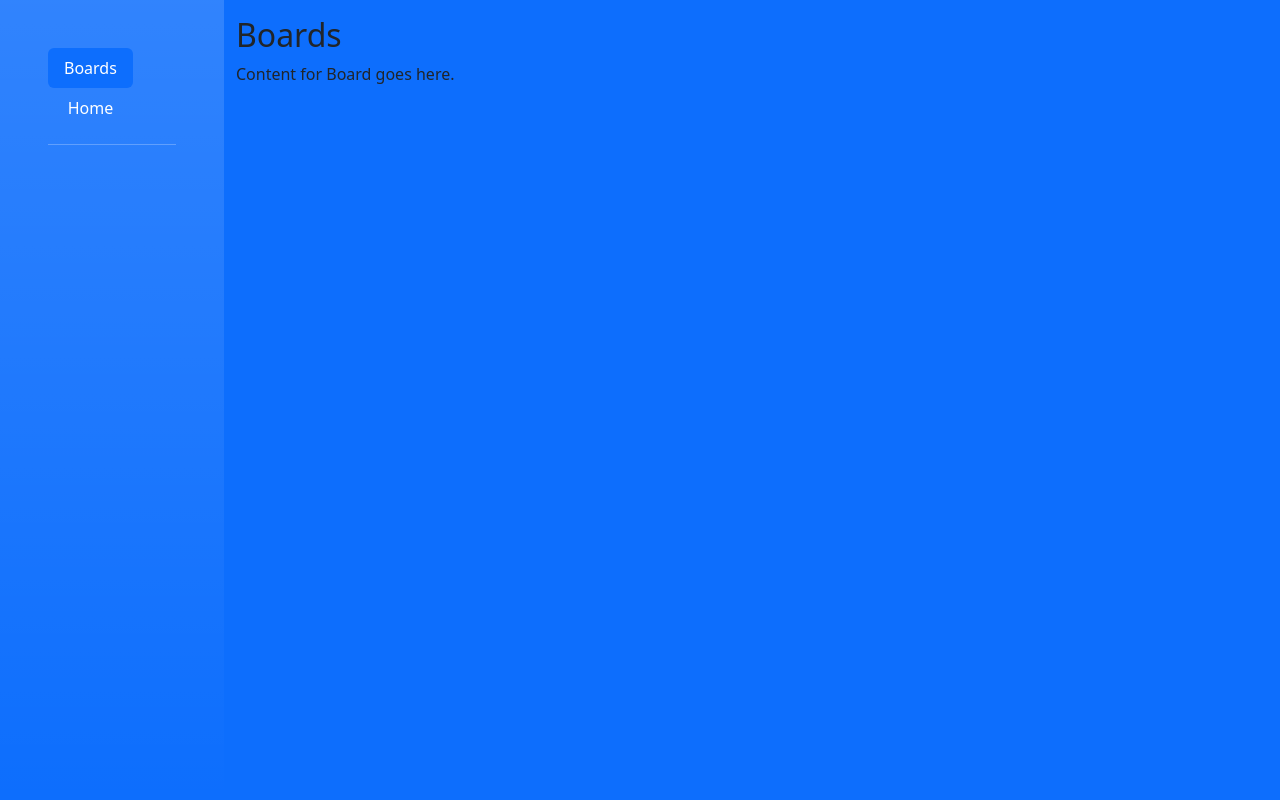
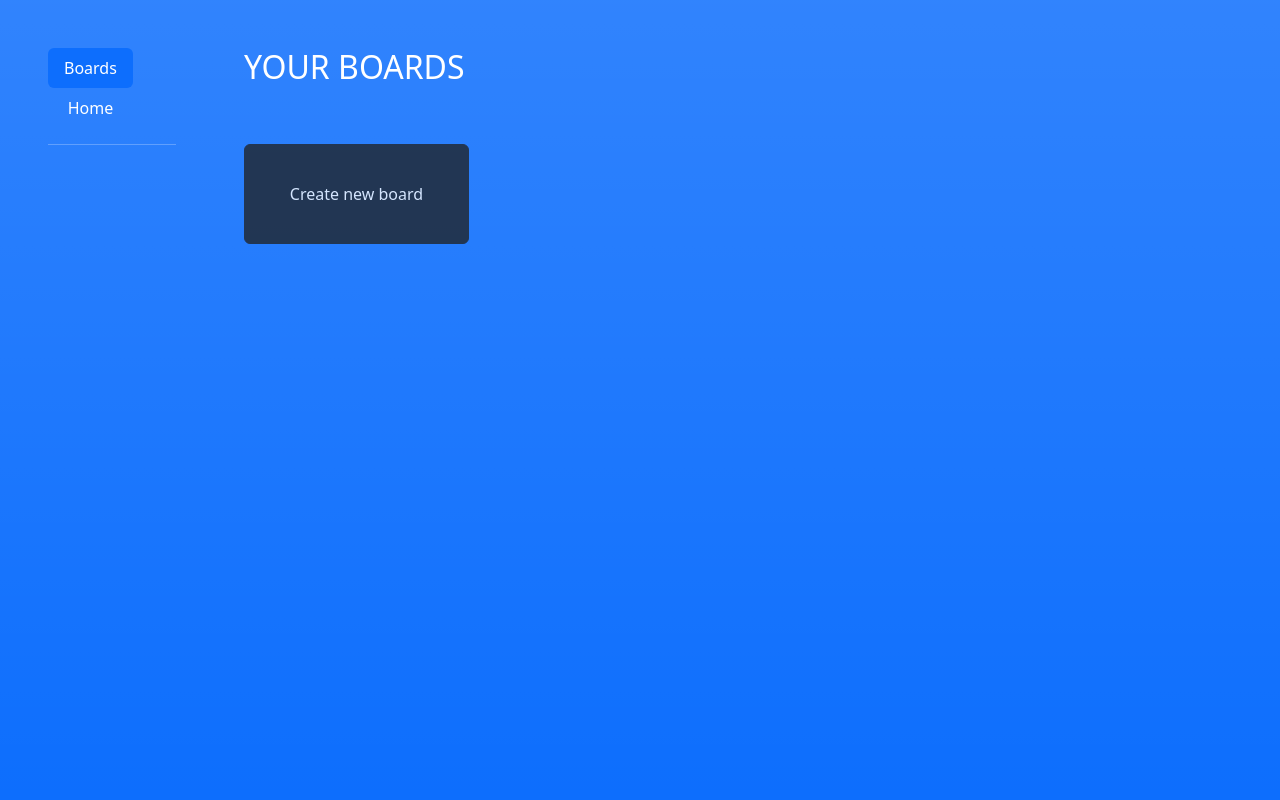
Before and after one commit to KedithJW/COSC213-Project, a PHP site: page / in a window 1280 px wide. Shown: the part 56-856 px from the top of the page. Run offline with PHP 8.4, Linux system fonts and the light colour scheme.

Commit message:
Update index.php

```diff
--- a/public/index.php
+++ b/public/index.php
@@ -29,6 +29,7 @@
         <div class="container-fluid">
             <!-- Left: Brand -->
             <a href="#" class="navbar-brand flex-shrink-0 px-5" style="white-space: nowrap;">APP NAME</a>
+
             <!-- Toggler -->
             <button class="navbar-toggler flex-shrink-0" type="button" data-bs-toggle="collapse"
                 data-bs-target="#navmenu">
@@ -60,13 +61,17 @@
     <!-- DASHBOARD -->
     <div class="container-fluid">
         <div class="row min-vh-100">
+            <!-- SIDEBAR -->
             <aside class="col-12 col-md-auto p-5 bg-primary bg-gradient text-white" style="width:14rem;">
                 <div class="d-flex align-items-start">
                     <div class="nav flex-column nav-pills me-3" id="v-pills-tab" role="tablist"
                         aria-orientation="vertical">
+                        <!-- Nav Buttons -->
                         <button class="nav-link active" id="v-pills-home-tab" data-bs-toggle="pill"
                             data-bs-target="#v-pills-home" type="button" role="tab" aria-controls="v-pills-home"
                             aria-selected="true">Boards</button>
+
+
                         <button class="nav-link" id="v-pills-messages-tab" data-bs-toggle="pill"
                             data-bs-target="#v-pills-messages" type="button" role="tab" aria-controls="v-pills-messages"
                             aria-selected="false">Home</button>
@@ -76,21 +81,95 @@
                 <ul class="nav nav-pills">
                 </ul>
             </aside>
-            <main class="col py-3 bg-primary">
-                <div class="tab-content" id="v-pills-tabContent">
+
+            <!-- MAIN CONTENT -->
+            <main class="col py-3 bg-primary bg-gradient">
+                <div class="tab-content" id="v-pills-tabContent" style="margin-left:1vh; margin-top: 4vh;">
                     <div class="tab-pane fade show active" id="v-pills-home" role="tabpanel"
                         aria-labelledby="v-pills-home-tab">
                         <!-- Boards Content -->
-                        <h2>Boards</h2>
-                        <p>Content for Board goes here.</p>
+                        <h2 class="text-left text-white" style="postion:relative; font-size:4vh;">YOUR BOARDS</h2>
+
+
+                        <!-- BOARD WRAPPER -->
+                        <div class="board_wrapper" style="display: flex; gap: 10px; flex-wrap: wrap;">
+                            <button type="button" class="btn btn-dark create-board-btn" data-bs-toggle="modal"
+                                data-bs-target="#myFormModal"
+                                style="height: 100px; opacity:0.8; margin-top: 50px;  max-width:225px; min-width: 225px;"
+                                id="createBoard">
+                                Create new board
+                            </button>
+                        </div>
+
+                        <!-- MODAL -->
+                        <div class="modal fade" id="myFormModal" tabindex="-1" aria-labelledby="myFormModalLabel"
+                            aria-hidden="true">
+                            <div class="modal-dialog">
+                                <div class="modal-content">
+                                    <div class="modal-header">
+                                        <h5 class="modal-title">Create board</h5>
+                                        <button type="button" class="btn-close" data-bs-dismiss="modal"></button>
+                                    </div>
+                                    <div class="modal-body">
+                                        <form id="createBoardForm">
+                                            <div class="mb-3">
+                                                <label for="inputBoard" class="form-label">Board title</label>
+                                                <input type="text" class="form-control" id="inputBoard">
+                                            </div>
+                                            <button type="button" class="btn btn-primary" id="createBtn">Create</button>
+                                        </form>
+                                    </div>
+                                </div>
+                            </div>
+                        </div>
+
+                        <!-- JS -->
+                        <script>
+                            let buttonCount = 0; // R
+
+                            document.getElementById("createBtn").addEventListener("click", function () {
+                                buttonCount++;
+                                const input = document.getElementById("inputBoard");
+                                const wrapper = document.querySelector(".board_wrapper");
+                                const createBtn = document.getElementById("createBoard");
+                                const buttonText = input.value || `New Board ${buttonCount}`;
+                                const newBtn = document.createElement("button");
+
+                                newBtn.textContent = "";
+                                newBtn.className = "btn btn-dark";
+                                newBtn.style = "height: 100px; width: 25%; opacity:0.8; margin-top: 50px; position:relative; max-width:225px; min-width: 225px;";
+
+
+
+                                // label pinned to the bottom of the button
+                                const label = document.createElement("div");
+                                label.className = "btn-label bg-dark bg-gradient";
+                                label.textContent = buttonText;
+                                label.style.cssText =
+                                    "position:absolute; left:0; right:0; bottom:0; padding:6px 8px; " +
+                                    "font-size:0.85rem; text-align:center; border-radius:4px";
+
+                                newBtn.appendChild(label);
+                                // Insert new button BEFORE the Create button
+                                wrapper.insertBefore(newBtn, createBtn);
+
+                                // Clear input
+                                input.value = "";
+
+                                // Close modal
+                                const myModalEl = document.getElementById('myFormModal');
+                                const modal = bootstrap.Modal.getInstance(myModalEl);
+                                modal.hide();
+                            });
+                        </script>
                     </div>
                 </div>
         </div>
     </div>
 
     <script src="https://cdn.jsdelivr.net/npm/bootstrap@5.3.8/dist/js/bootstrap.bundle.min.js"
-        integrity="sha384-FKyoEForCGlyvwx9Hj09JcYn3nv7wiPVlz7YYwJrWVcXK/BmnVDxM+D2scQbITxI"
-        crossorigin="anonymous"></script>
+        integrity="sha384-FKyoEForCGlyvwx9Hj09JcYn3nv7wiPVlz7YYwJrWVcXK/BmnVDxM+D2scQbITxI" crossorigin="anonymous">
+        </script>
 </body>
 
 </html>
```
